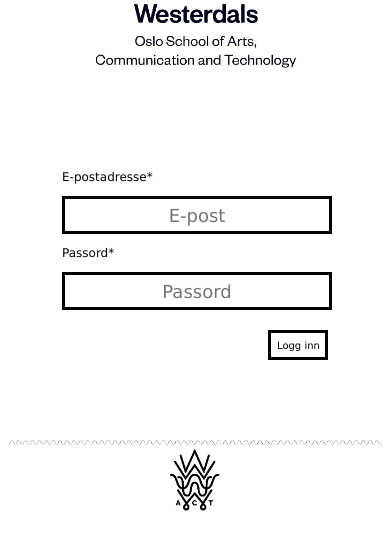
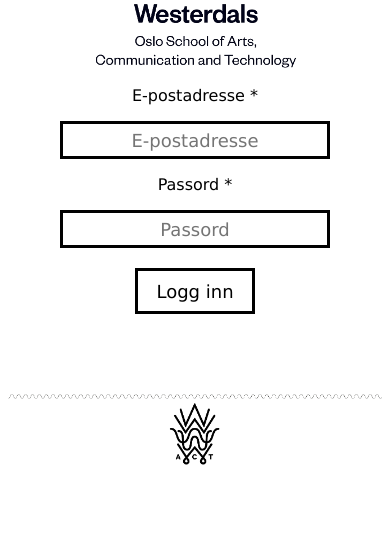
Before and after one commit to morkeseth/codenamecornhog, a PHP site: page / in a window 390 px wide. Shown: the part 108-658 px from the top of the page. Run offline with PHP 8.4, Linux system fonts and the light colour scheme.

Commit message:
endringer på innlogging
sentrert alt, endret litt css, denne ser bra ut på mobil men må fikse
positioning på innloggingsknapp og teksten over input, har kommentert
ut gammel kode

```diff
--- a/css/css.css
+++ b/css/css.css
@@ -87,7 +87,7 @@ html, body {
 }
 
 
-#submit {
+/*#submit {
 	margin-top: 20px;
 	background-color: transparent;
 	height: 46px;
@@ -96,11 +96,11 @@ html, body {
 	font-size: 18px;
 	font-family: Verdana;
 	-webkit-transition: background-color 0.5s, color 0.5s;
+	position: relative;
+	right: 0px;
 
-}
-#submitdiv {
-	text-align: right;
-}
+}*/
+
 
 #submit:hover {
 	background-color: #101010;
--- a/css/mediaqueries.css
+++ b/css/mediaqueries.css
@@ -75,7 +75,7 @@
 
   .brukerinput {
   width: 270px;
-  height: 45px;
+  height: 40px;
   }
 
   #innloggingsform {
@@ -84,12 +84,16 @@
 
   #submit {
     width: 80px;
-    height: 45px;
+    height: 40px;
     font-size: 10px;
   }
 
   .bruker {
   font-size: 12px;
+  }
+  #feilmelding {
+    width: 276px;
+    height: 40px;
   }
 }
 
@@ -113,7 +117,7 @@
 
   .brukerinput {
   width: 260px;
-  height: 40px;
+  height: 35px;
   }
 
   #innloggingsform {
@@ -128,6 +132,11 @@
 
   .bruker {
   font-size: 12px;
+  }
+
+  #feilmelding {
+    width: 266px;
+    height: 30px;
   }
 }
 
@@ -169,4 +178,9 @@
   font-size: 12px;
   }
 
+  #feilmelding {
+    width: 266px;
+    height: 30px;
+  }
+
 }
--- /dev/null
+++ b/css/ny_css.css
@@ -0,0 +1,16 @@
+#wrap {
+	text-align: center;
+	font-family: Verdana;
+}
+
+#submit {
+	margin-top: 20px;
+	background-color: transparent;
+	height: 46px;
+	width: 120px;
+	border: solid 3px black;
+	font-size: 18px;
+	font-family: Verdana;
+	-webkit-transition: background-color 0.5s, color 0.5s;
+
+}
--- a/header.php
+++ b/header.php
@@ -6,6 +6,7 @@
 		<meta name="viewport" content="width=device-width, initial-scale=1, maximum-scale=1, user-scalable=0"/>
 		<link rel="stylesheet" type="text/css" href="css/css.css">
 		<link rel="stylesheet" type="text/css" href="css/mediaqueries.css">
+		<link rel="stylesheet" type="text/css" href="css/ny_css.css">
 		<style type="text/css">
 			<?php
 			$box = array('#835581', '#FED575', '#1EB6EC', '#FD7265', '#63CAA6');
--- a/index.php
+++ b/index.php
@@ -6,7 +6,17 @@ require_once 'header.php';
 
 <img src="images/textlogo.png" id="textlogo">
 
-<div id="formwrapper">
+<form id="wrap" action="" method="post" name="form">
+		<p>E-postadresse *</p>
+		<input class="brukerinput" type="email" name="email" required placeholder="E-postadresse">
+
+		<p>Passord *</p>
+		<input class="brukerinput" type="password" name="password" required placeholder="Passord"><br>
+
+		<input id="submit" type="submit" value="Logg inn" name="login">
+</form>
+
+<!--<div id="formwrapper">
 <form id="innloggingsform" action="" method="post" name="form">
 
 	<p class="bruker">E-postadresse*</p>
@@ -20,9 +30,10 @@ require_once 'header.php';
 	</div>
 </form>
 </div>
+-->
 
 <?php
-	if(isset($_POST['logginn'])) {
+	if(isset($_POST['login'])) {
 		$_SESSION['auth_token'] = false;
 		$email = $_POST['email'];
 		$password = $_POST['password'];
```
